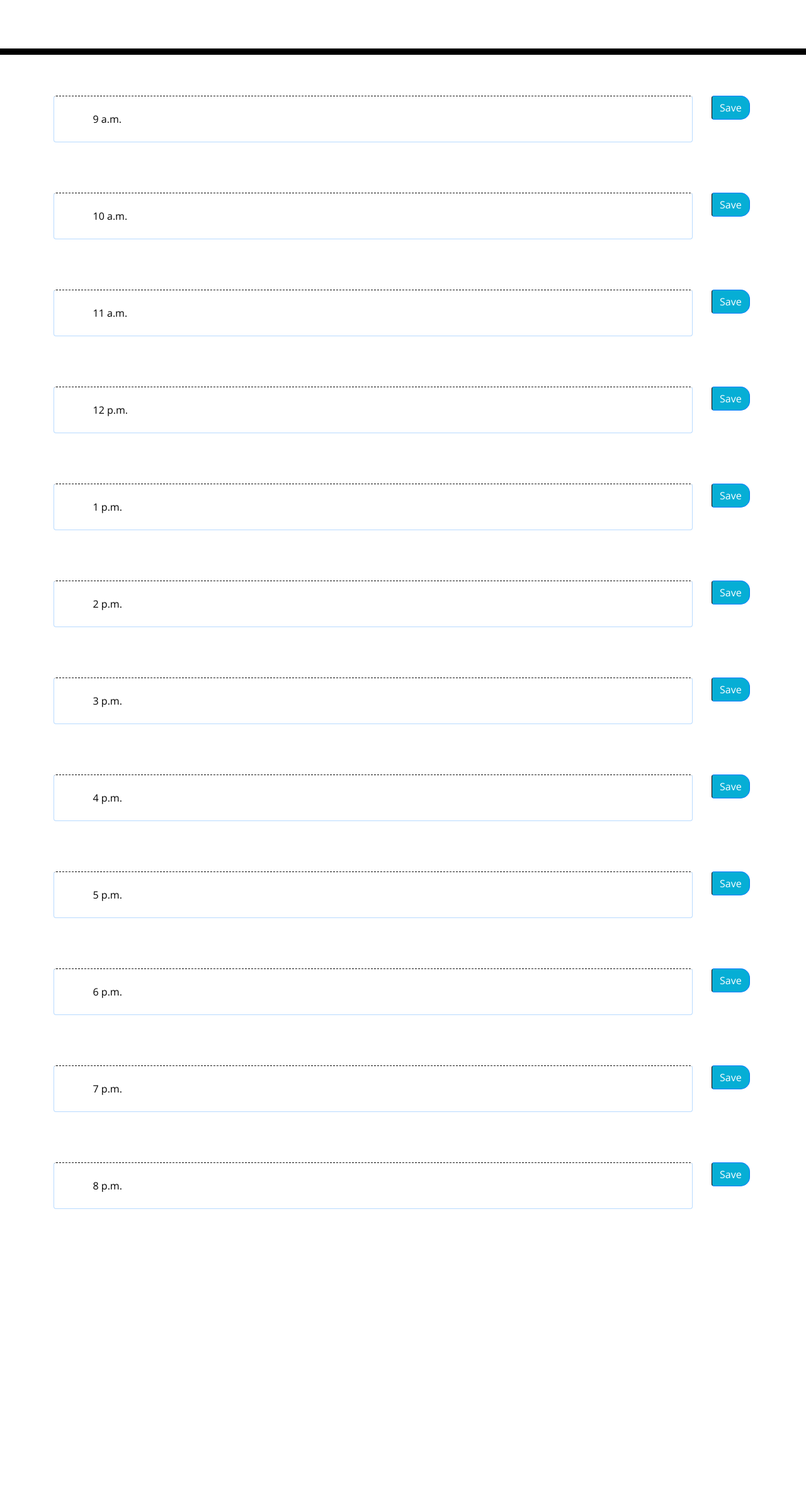
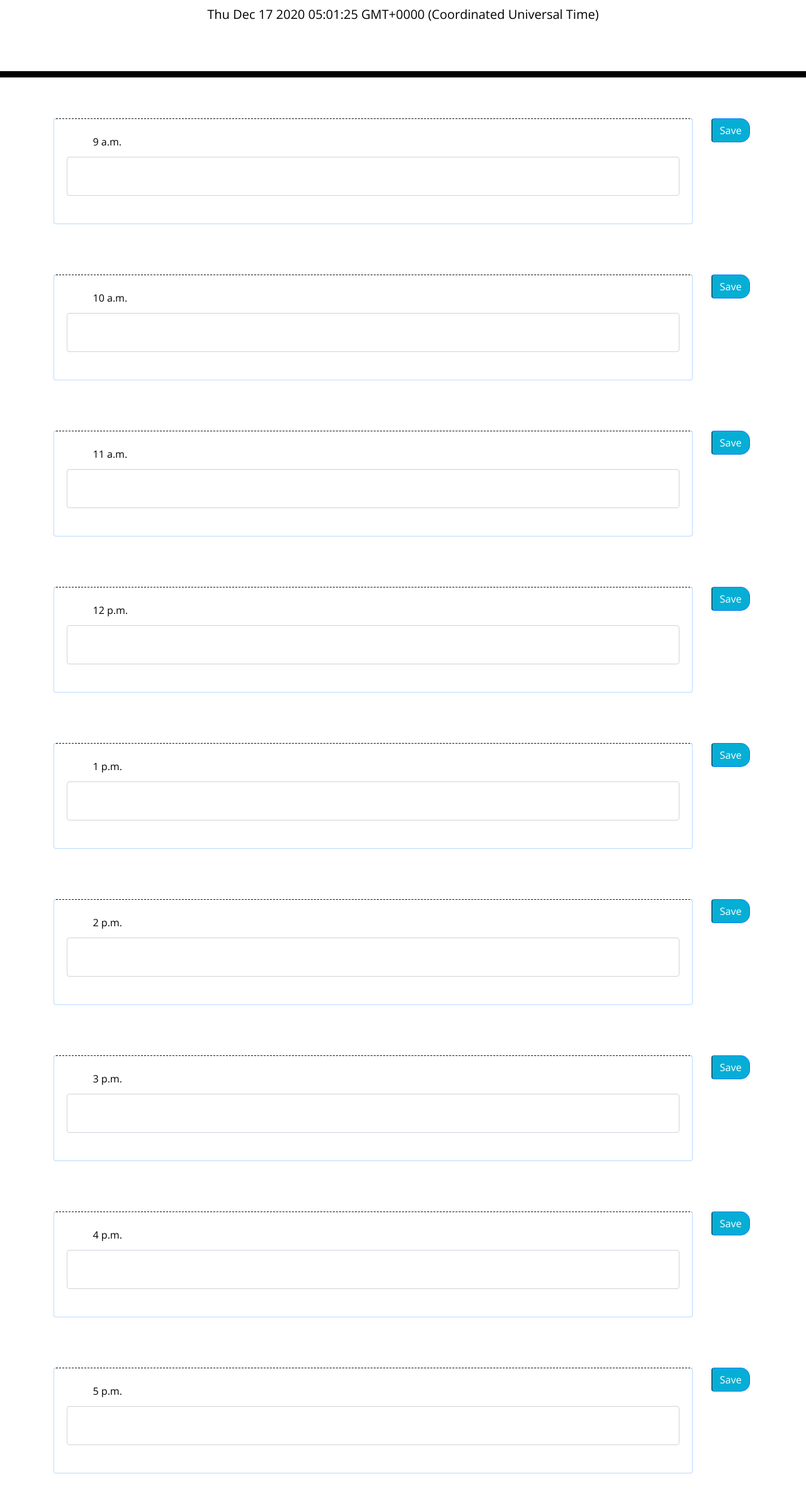
Before and after one commit to RachelNS/work-day-planner, a plain HTML site: page index.html in a window 1280 px wide. Shown: the part 181-2560 px from the top of the page at 63% size. Before the commit the page ends 2152 px from the top, so only its background shows below. Drawn offline with nearby package versions, Linux system fonts and the light colour scheme.

Commit message:
added moment script, displayed current date at top of page

```diff
--- a/index.html
+++ b/index.html
@@ -25,6 +25,7 @@
       <div class="col-11">
         <div class="alert alert-primary hour" role="alert">
           9 a.m.
+          <textarea class="form-control" aria-label="With textarea"></textarea>
         </div>
       </div>
       <div class="col-1">
@@ -34,6 +35,7 @@
       <div class="col-11">
         <div class="alert alert-primary hour" role="alert">
           10 a.m.
+          <textarea class="form-control" aria-label="With textarea"></textarea>
         </div>
       </div>
       <div class="col-1">
@@ -43,6 +45,7 @@
       <div class="col-11">
         <div class="alert alert-primary hour" role="alert">
           11 a.m.
+          <textarea class="form-control" aria-label="With textarea"></textarea>
         </div>
       </div>
       <div class="col-1">
@@ -52,6 +55,7 @@
       <div class="col-11">
         <div class="alert alert-primary hour" role="alert">
           12 p.m.
+          <textarea class="form-control" aria-label="With textarea"></textarea>
         </div>
       </div>
       <div class="col-1">
@@ -61,6 +65,7 @@
       <div class="col-11">
         <div class="alert alert-primary hour" role="alert">
           1 p.m.
+          <textarea class="form-control" aria-label="With textarea"></textarea>
         </div>
       </div>
       <div class="col-1">
@@ -70,6 +75,7 @@
       <div class="col-11">
         <div class="alert alert-primary hour" role="alert">
           2 p.m.
+          <textarea class="form-control" aria-label="With textarea"></textarea>
         </div>
       </div>
       <div class="col-1">
@@ -79,6 +85,7 @@
       <div class="col-11">
         <div class="alert alert-primary hour" role="alert">
           3 p.m.
+          <textarea class="form-control" aria-label="With textarea"></textarea>
         </div>
       </div>
       <div class="col-1">
@@ -88,6 +95,7 @@
       <div class="col-11">
         <div class="alert alert-primary hour" role="alert">
           4 p.m.
+          <textarea class="form-control" aria-label="With textarea"></textarea>
         </div>
       </div>
       <div class="col-1">
@@ -97,6 +105,7 @@
       <div class="col-11">
         <div class="alert alert-primary hour" role="alert">
           5 p.m.
+          <textarea class="form-control" aria-label="With textarea"></textarea>
         </div>
       </div>
       <div class="col-1">
@@ -106,6 +115,7 @@
       <div class="col-11">
         <div class="alert alert-primary hour" role="alert">
           6 p.m.
+          <textarea class="form-control" aria-label="With textarea"></textarea>
         </div>
       </div>
       <div class="col-1">
@@ -115,6 +125,7 @@
       <div class="col-11">
         <div class="alert alert-primary hour" role="alert">
           7 p.m.
+          <textarea class="form-control" aria-label="With textarea"></textarea>
         </div>
       </div>
       <div class="col-1">
@@ -124,6 +135,7 @@
       <div class="col-11">
         <div class="alert alert-primary hour" role="alert">
           8 p.m.
+          <textarea class="form-control" aria-label="With textarea"></textarea>
         </div>
       </div>
       <div class="col-1">
@@ -131,9 +143,9 @@
       </div>
 
   </div>
-  <script src="script.js"></script>
   <script src="https://cdnjs.cloudflare.com/ajax/libs/jquery/3.2.1/jquery.min.js"></script>
   <script src="https://cdnjs.cloudflare.com/ajax/libs/moment.js/2.24.0/moment.min.js"></script>
+  <script src="script.js"></script>
 </body>
 
 </html>
--- a/script.js
+++ b/script.js
@@ -1 +1,11 @@
-console.log("fuck")
+var userInput = document.querySelector(".form-control")
+
+//Current date will be displayed at the top
+$("#currentDay").text(moment().toDate());
+
+
+//When user clicks the "save" button, their input will be saved in local storage
+var buttonTest = $(".saveBtn").click(function() {
+    console.log(userInput.value);
+    localStorage.setItem("activities", userInput.value);
+})
```
